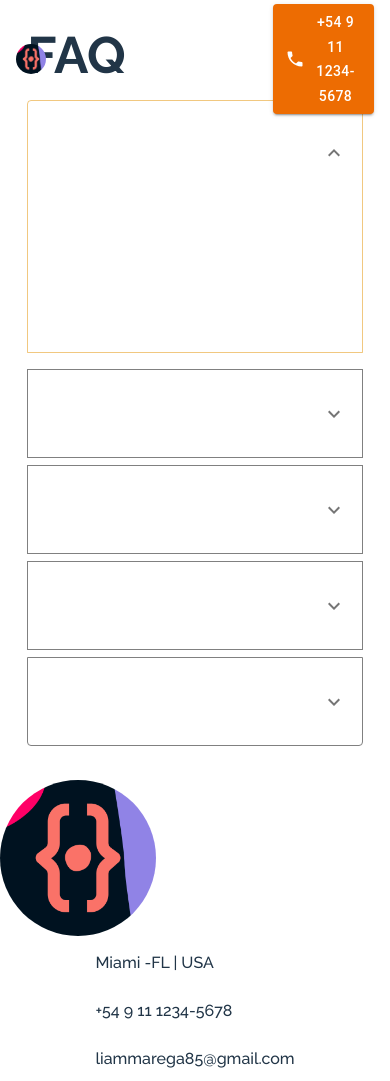
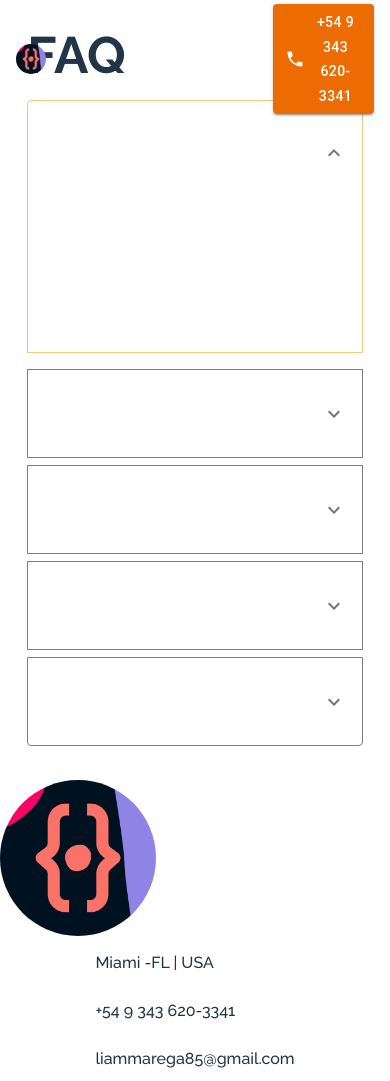
Before and after one commit to LiamMarega/miamifantasia_front, a React (Vite) app: page /faq in a window 390 px wide. Shown: the top 1081 px of the page. Built offline with nearby package versions, Linux system fonts and the light colour scheme.

Commit message:
phone call number onclick

```diff
--- a/src/components/Footer/index.jsx
+++ b/src/components/Footer/index.jsx
@@ -25,7 +25,7 @@ function Footer() {
         <Grid md={2}>
           <Stack spacing={1}>
             <ListItem>Miami -FL | USA</ListItem>
-            <ListItem>+54 9 11 1234-5678</ListItem>
+            <ListItem onClick={() => openLink("tel:+5493436203341")}>+54 9 343 620-3341</ListItem>
             <ListItem className='pointer' onClick={() => openLink("mailto:liammarega85@gmail.com")}>
               liammarega85@gmail.com
             </ListItem>
--- a/src/components/Navbar/index.jsx
+++ b/src/components/Navbar/index.jsx
@@ -53,6 +53,12 @@ function Navbar() {
 
   const navigateTo = (url) => {
     navigate(`/${url}`)
+  }
+
+  const openLink = (link) => {
+    if (link) {
+      window.open(link, "_blank")
+    }
   }
 
   const navbarStyle = {
@@ -134,8 +140,13 @@ function Navbar() {
             ))}
           </Box>
           <Box>
-            <Button variant='contained' color='warning' startIcon={<PhoneIcon />}>
-              +54 9 11 1234-5678
+            <Button
+              onClick={() => openLink("tel:+5493436203341")}
+              variant='contained'
+              color='warning'
+              startIcon={<PhoneIcon />}
+            >
+              +54 9 343 620-3341
             </Button>
           </Box>
         </Toolbar>
```
Also changed, not shown: src/pages/Home/parts/Conctact/index.jsx (+7 -1 lines).
